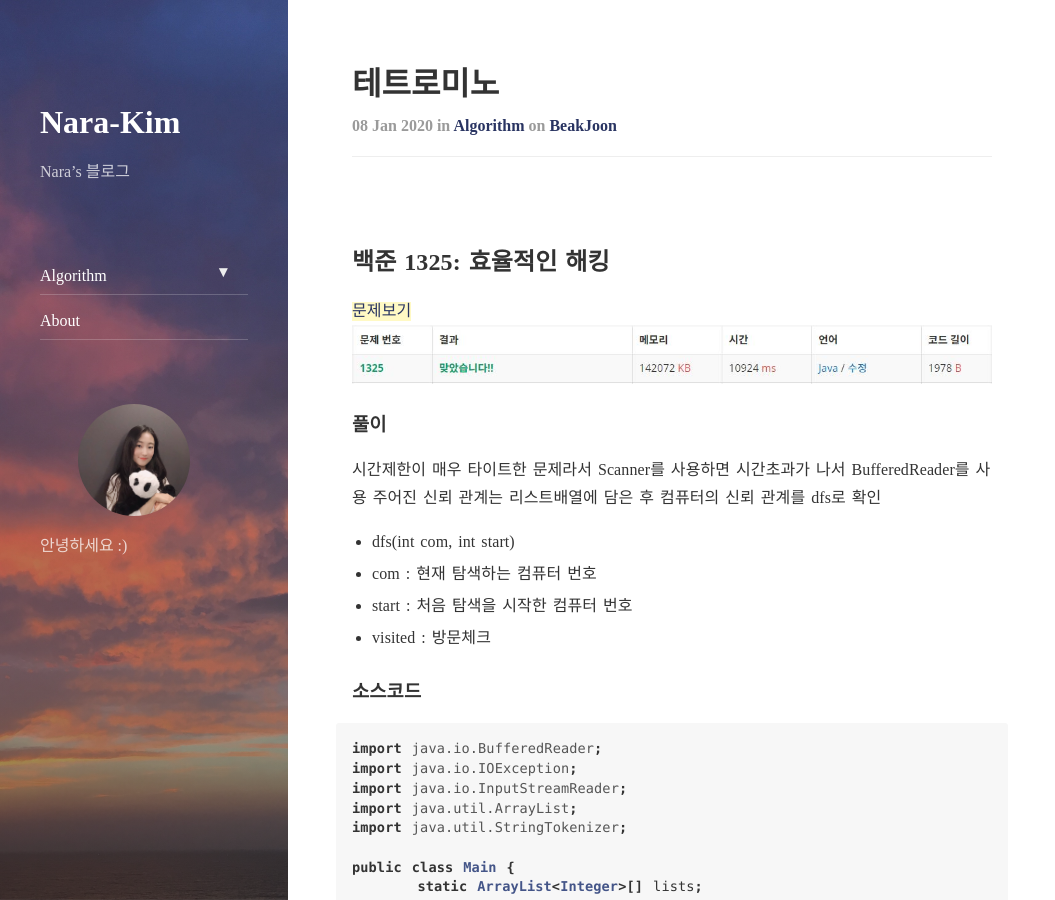
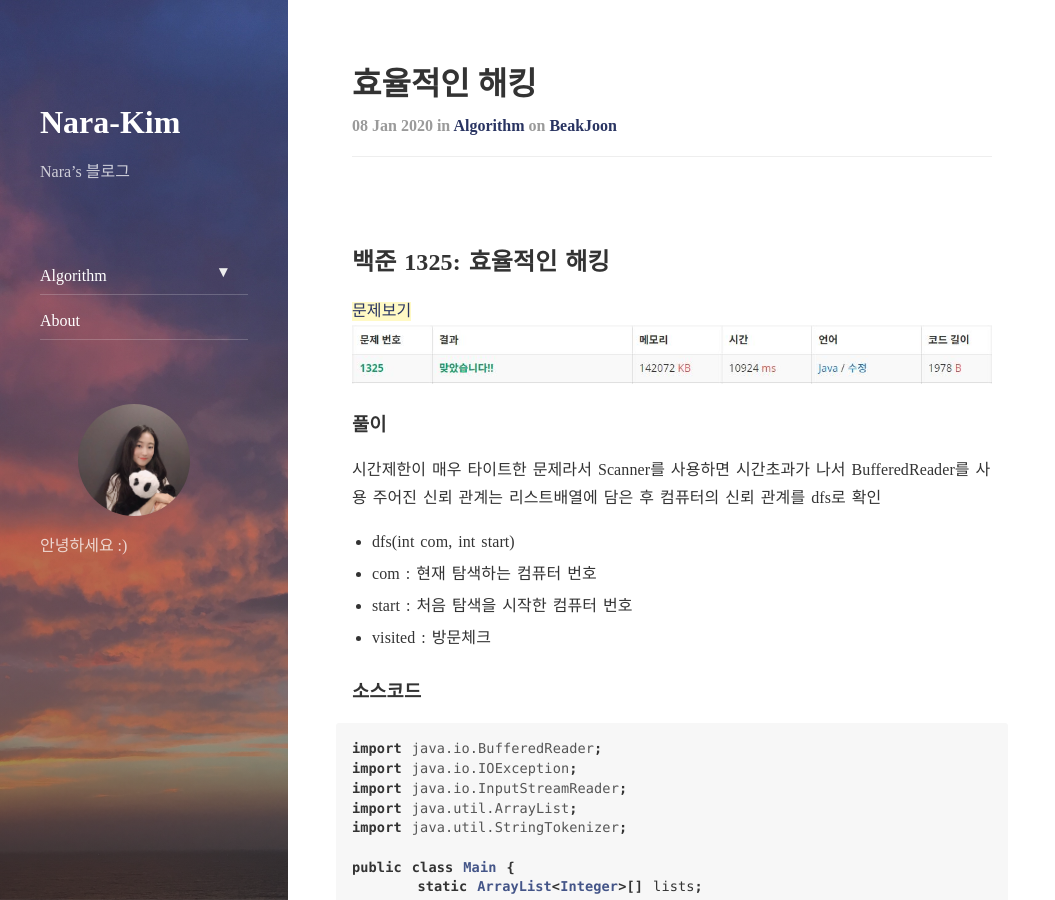
Before and after one commit to nara-kim/nara-kim.github.io, a Jekyll site: the page built from _posts/2020-01-08-algo-1325-효율적인해킹.md, in a window 1280 px wide and 900 px high. Shown: the whole window, without its empty margins (0-1055 px from the left). Built offline with Jekyll 4.4.1, drawn with Linux system fonts in a browser that asks for light colours; nearby versions of some CDN libraries; comment, search, counter and statistics services are not loaded.

Commit message:
Update 2020-01-08-algo-1325-효율적인해킹.md

```diff
--- a/_posts/2020-01-08-algo-1325-효율적인해킹.md
+++ b/_posts/2020-01-08-algo-1325-효율적인해킹.md
@@ -1,7 +1,7 @@
 ---
 layout: post
-title:  "테트로미노"
-subtitle:   "14500"
+title:  "효율적인 해킹"
+subtitle:   "1325"
 categories: Algorithm
 tags: BOJ
 ---
```
